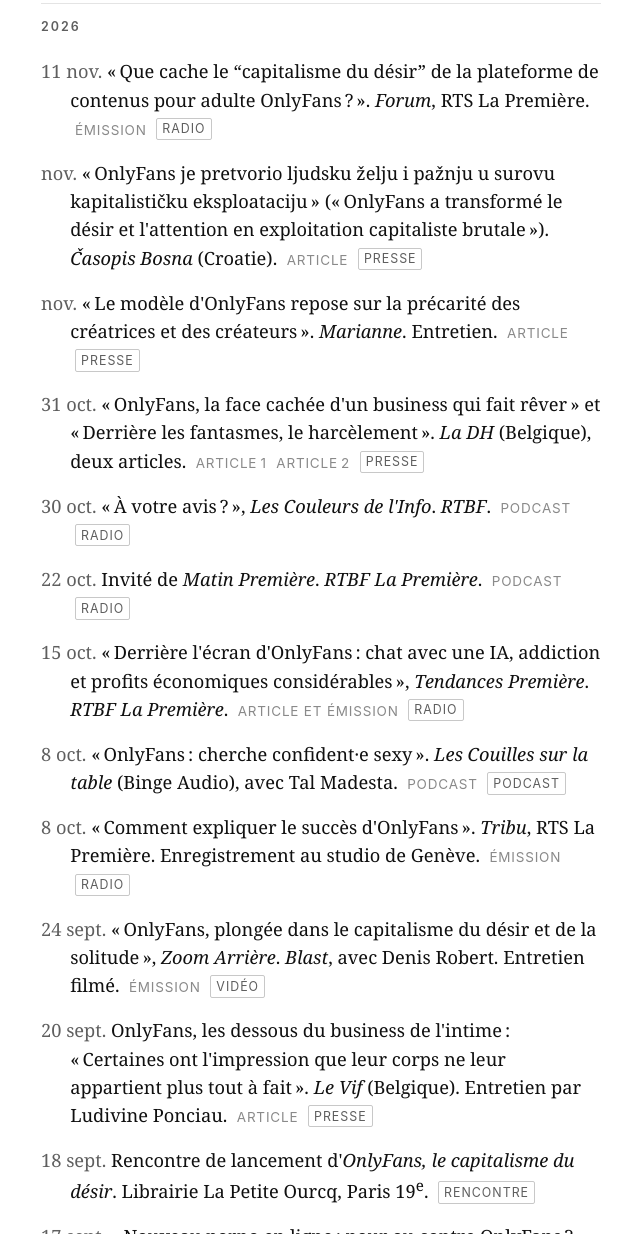
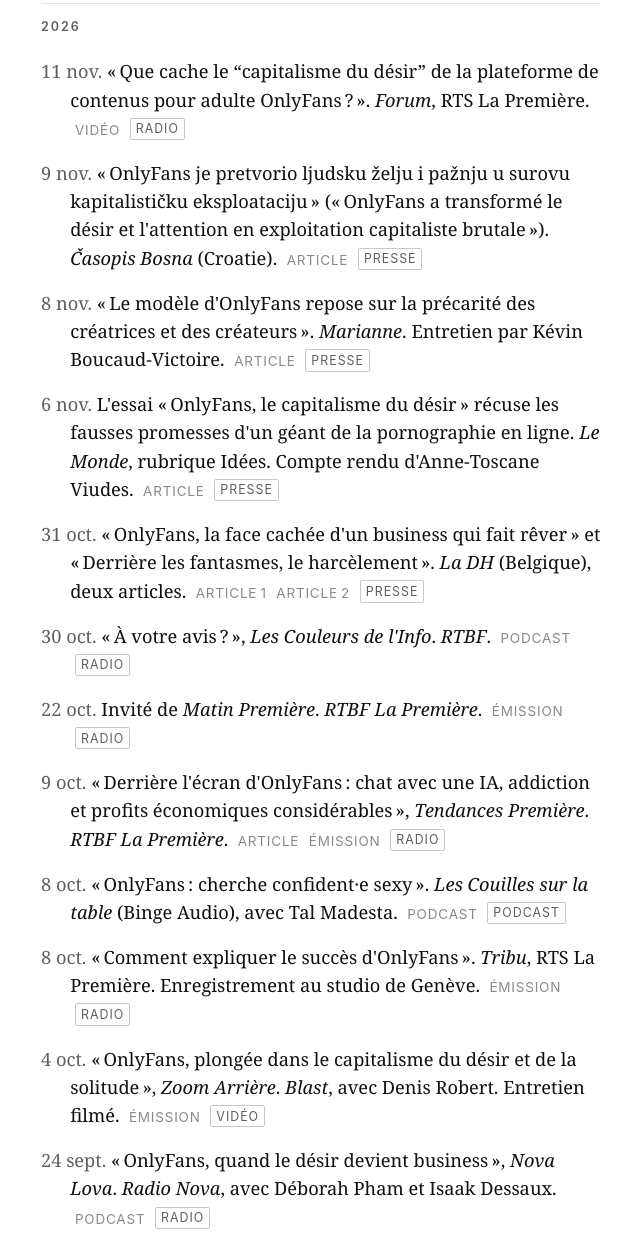
Before and after one commit to pierrebrasseur/pierrebrasseur.github.io, a plain HTML site: page medias.html in a window 1280 px wide. Shown: the part 617-1851 px from the top of the page, without its empty margins (319-959 px from the left). Drawn offline with Linux system fonts and the light colour scheme.

Commit message:
Médias : Le Monde (6 nov.), actu.fr, Radio Nova, Le Suricate ajoutés ; Blast au 4 oct., Tendances Première au 9 oct. ; dates de Marianne et Časopis Bosna ; liens Matin Première, Tendances Première, RTS Forum et Slate
Co-Authored-By: Claude Opus 5.5 <noreply@anthropic.com>

```diff
--- a/medias.html
+++ b/medias.html
@@ -43,24 +43,28 @@
   <h2>2026</h2>
 
   <ol class="biblio">
-    <li><span class="yr">11 nov.</span> «&#8239;Que cache le “capitalisme du désir” de la plateforme de contenus pour adulte OnlyFans&#8239;?&#8239;». <span class="venue">Forum</span>, RTS La Première. <a class="src" href="https://rts.ch/audio-podcast/2026/audio/pres-de-300-ecoles-italiennes-ont-du-etre-evacuees-ce-mercredi-matin-apres-une-menace-a-la-bombe-29413327.html">émission</a> <span class="tag">Radio</span></li>
-    <li><span class="yr">nov.</span> «&#8239;OnlyFans je pretvorio ljudsku želju i pažnju u surovu kapitalističku eksploataciju&#8239;» («&#8239;OnlyFans a transformé le désir et l'attention en exploitation capitaliste brutale&#8239;»). <span class="venue">Časopis Bosna</span> (Croatie). <a class="src" href="https://bosna.hr/onlyfans-je-pretvorio-ljudsku-zelju-i-paznju-u-surovu-kapitalisticku-eksploataciju/">article</a> <span class="tag">Presse</span></li>
-    <li><span class="yr">nov.</span> «&#8239;Le modèle d'OnlyFans repose sur la précarité des créatrices et des créateurs&#8239;». <span class="venue">Marianne</span>. Entretien. <a class="src" href="https://www.marianne.net/agora/entretiens-et-debats/pierre-brasseur-le-modele-d-onlyfans-repose-sur-la-precarite-des-creatrices-et-des-createurs">article</a> <span class="tag">Presse</span></li>
+    <li><span class="yr">11 nov.</span> «&#8239;Que cache le “capitalisme du désir” de la plateforme de contenus pour adulte OnlyFans&#8239;?&#8239;». <span class="venue">Forum</span>, RTS La Première. <a class="src" href="https://www.rts.ch/play/tv/forum/video/que-cache-le-capitalisme-du-desir-de-la-plateforme-de-contenus-pour-adulte-onlyfans-interview-de-pierre-brasseur-video?urn=urn:rts:video:b3ca536e-816f-35ce-93e1-8d043eff4d5f">vidéo</a> <span class="tag">Radio</span></li>
+    <li><span class="yr">9 nov.</span> «&#8239;OnlyFans je pretvorio ljudsku želju i pažnju u surovu kapitalističku eksploataciju&#8239;» («&#8239;OnlyFans a transformé le désir et l'attention en exploitation capitaliste brutale&#8239;»). <span class="venue">Časopis Bosna</span> (Croatie). <a class="src" href="https://bosna.hr/onlyfans-je-pretvorio-ljudsku-zelju-i-paznju-u-surovu-kapitalisticku-eksploataciju/">article</a> <span class="tag">Presse</span></li>
+    <li><span class="yr">8 nov.</span> «&#8239;Le modèle d'OnlyFans repose sur la précarité des créatrices et des créateurs&#8239;». <span class="venue">Marianne</span>. Entretien par Kévin Boucaud-Victoire. <a class="src" href="https://www.marianne.net/agora/entretiens-et-debats/pierre-brasseur-le-modele-d-onlyfans-repose-sur-la-precarite-des-creatrices-et-des-createurs">article</a> <span class="tag">Presse</span></li>
+    <li><span class="yr">6 nov.</span> L'essai «&#8239;OnlyFans, le capitalisme du désir&#8239;» récuse les fausses promesses d'un géant de la pornographie en ligne. <span class="venue">Le Monde</span>, rubrique Idées. Compte rendu d'Anne-Toscane Viudes. <a class="src" href="https://www.lemonde.fr/idees/article/2026/11/06/l-essai-onlyfans-le-capitalisme-du-desir-recuse-les-fausses-promesses-d-un-geant-de-la-pornographie-en-ligne_6807849_3232.html">article</a> <span class="tag">Presse</span></li>
     <li><span class="yr">31 oct.</span> «&#8239;OnlyFans, la face cachée d'un business qui fait rêver&#8239;» et «&#8239;Derrière les fantasmes, le harcèlement&#8239;». <span class="venue">La DH</span> (Belgique), deux articles. <a class="src" href="https://www.dhnet.be/actu/societe/2026/10/31/onlyfans-la-face-cachee-dun-business-qui-fait-rever-entre-argent-facile-et-precarite-QH2SAVB6QNBTPIZZC5YFALHZ3M/">article&#8239;1</a> <a class="src" href="https://www.dhnet.be/actu/societe/2026/10/31/derriere-les-fantasmes-le-harcelement-les-dessous-parfois-inquietants-du-quotidien-des-creatrices-sur-onlyfans-QR7CNOPQOJBTPKOELCAS3DEHW4/">article&#8239;2</a> <span class="tag">Presse</span></li>
     <li><span class="yr">30 oct.</span> «&#8239;À votre avis&#8239;?&#8239;», <em>Les Couleurs de l'Info</em>. <span class="venue">RTBF</span>. <a class="src" href="https://auvio.rtbf.be/media/podcast-3547275">podcast</a> <span class="tag">Radio</span></li>
-    <li><span class="yr">22 oct.</span> Invité de <em>Matin Première</em>. <span class="venue">RTBF La Première</span>. <a class="src" href="https://podcasts.apple.com/be/podcast/matin-premi%C3%A8re/id1156102009">podcast</a> <span class="tag">Radio</span></li>
-    <li><span class="yr">15 oct.</span> «&#8239;Derrière l'écran d'OnlyFans&#8239;: chat avec une IA, addiction et profits économiques considérables&#8239;», <em>Tendances Première</em>. <span class="venue">RTBF La Première</span>. <a class="src" href="https://www.rtbf.be/article/dans-les-coulisses-d-onlyfans-chat-avec-une-ia-addiction-charges-economiques-et-profils-des-createurs-11800001">article et émission</a> <span class="tag">Radio</span></li>
+    <li><span class="yr">22 oct.</span> Invité de <em>Matin Première</em>. <span class="venue">RTBF La Première</span>. <a class="src" href="https://auvio.rtbf.be/media/les-sequences-de-matin-premiere-l-invite-culture-3542603">émission</a> <span class="tag">Radio</span></li>
+    <li><span class="yr">9 oct.</span> «&#8239;Derrière l'écran d'OnlyFans&#8239;: chat avec une IA, addiction et profits économiques considérables&#8239;», <em>Tendances Première</em>. <span class="venue">RTBF La Première</span>. <a class="src" href="https://www.rtbf.be/article/dans-les-coulisses-d-onlyfans-chat-avec-une-ia-addiction-charges-economiques-et-profils-des-createurs-11800001">article</a> <a class="src" href="https://auvio.rtbf.be/media/tendances-premiere-tendances-premiere-3526432">émission</a> <span class="tag">Radio</span></li>
     <li><span class="yr">8 oct.</span> «&#8239;OnlyFans&#8239;: cherche confident·e sexy&#8239;». <span class="venue">Les Couilles sur la table</span> (Binge Audio), avec Tal Madesta. <a class="src" href="https://www.binge.audio/podcast/les-couilles-sur-la-table/onlyfans-cherche-confident%c2%b7e-sexy">podcast</a> <span class="tag">Podcast</span></li>
     <li><span class="yr">8 oct.</span> «&#8239;Comment expliquer le succès d'OnlyFans&#8239;». <span class="venue">Tribu</span>, RTS La Première. Enregistrement au studio de Genève. <a class="src" href="https://www.rts.ch/audio-podcast/2026/audio/comment-expliquer-le-succes-d-onlyfans-29383159.html">émission</a> <span class="tag">Radio</span></li>
-    <li><span class="yr">24 sept.</span> «&#8239;OnlyFans, plongée dans le capitalisme du désir et de la solitude&#8239;», <em>Zoom Arrière</em>. <span class="venue">Blast</span>, avec Denis Robert. Entretien filmé. <a class="src" href="https://www.blast-info.fr/emissions/2026/onlyfans-plongee-dans-le-capitalisme-du-desir-et-de-la-solitude-BNLiLyeoR8STZjuu6GnBDQ">émission</a> <span class="tag">Vidéo</span></li>
+    <li><span class="yr">4 oct.</span> «&#8239;OnlyFans, plongée dans le capitalisme du désir et de la solitude&#8239;», <em>Zoom Arrière</em>. <span class="venue">Blast</span>, avec Denis Robert. Entretien filmé. <a class="src" href="https://www.blast-info.fr/emissions/2026/onlyfans-plongee-dans-le-capitalisme-du-desir-et-de-la-solitude-BNLiLyeoR8STZjuu6GnBDQ">émission</a> <span class="tag">Vidéo</span></li>
+    <li><span class="yr">24 sept.</span> «&#8239;OnlyFans, quand le désir devient business&#8239;», <em>Nova Lova</em>. <span class="venue">Radio Nova</span>, avec Déborah Pham et Isaak Dessaux. <a class="src" href="https://podcasts.nova.fr/radio-nova-nova-lova/202609242241-nova-lova-onlyfans-quand-le-desir-devient-business">podcast</a> <span class="tag">Radio</span></li>
+    <li><span class="yr">23 sept.</span> Interdire OnlyFans et MYM&#8239;? «&#8239;Si on veut protéger les plus jeunes, c'est exactement le mauvais sens&#8239;». <span class="venue">actu.fr</span>. Entretien. <a class="src" href="https://actu.fr/societe/interdire-onlyfans-et-mym-si-on-veut-proteger-les-plus-jeunes-c-est-exactement-le-mauvais-sens_64826035.html">article</a> <span class="tag">Presse</span></li>
     <li><span class="yr">20 sept.</span> OnlyFans, les dessous du business de l'intime&#8239;: «&#8239;Certaines ont l'impression que leur corps ne leur appartient plus tout à fait&#8239;». <span class="venue">Le Vif</span> (Belgique). Entretien par Ludivine Ponciau. <a class="src" href="https://www.levif.be/societe/sante/sexualite/onlyfans-les-dessous-du-business-de-lintime-certaines-ont-limpression-que-leur-corps-ne-leur-appartient-plus-tout-a-fait">article</a> <span class="tag">Presse</span></li>
     <li><span class="yr">18 sept.</span> Rencontre de lancement d'<em>OnlyFans, le capitalisme du désir</em>. Librairie La Petite Ourcq, Paris 19<sup>e</sup>. <span class="tag">Rencontre</span></li>
     <li><span class="yr">17 sept.</span> «&#8239;Nouveau porno en ligne&#8239;: pour ou contre OnlyFans&#8239;?&#8239;», <em>Le débat de la grande matinale</em>. <span class="venue">France Inter</span>. <a class="src" href="https://www.youtube.com/watch?v=c5LMnGPm6iM">vidéo</a> <span class="tag">Radio</span></li>
     <li><span class="yr">14 sept.</span> 40 salariés, 8 milliards de dollars de chiffre d'affaires&#8239;: comment OnlyFans parvient à vendre «&#8239;une intimité fabriquée mais qui paraît réelle&#8239;». <span class="venue">La Tribune</span>. Entretien par Marine Protais. <a class="src" href="https://www.latribune.fr/article/tech/68794920334766/40-salaries-8-milliards-de-dollars-de-chiffre-daffaires-comment-onlyfans-parvient-a-vendre-une-intimite-fabriquee-mais-qui-parait-reelle">article</a> <span class="tag">Presse</span></li>
     <li><span class="yr">12 sept.</span> «&#8239;Sur la plateforme OnlyFans se monnaie la conviction d'exister pour quelqu'un&#8239;»&#8239;: un livre dévoile les dessous d'un capitalisme du désir. <span class="venue">Le Temps</span> (Suisse). <a class="src" href="https://www.letemps.ch/economie/sur-la-plateforme-onlyfans-se-monnaie-la-conviction-d-exister-pour-quelqu-un-un-livre-devoile-les-dessous-d-un-capitalisme-du-desir">article</a> <span class="tag">Presse</span></li>
+    <li><span class="yr">12 sept.</span> «&#8239;OnlyFans, le capitalisme du désir&#8239;». <span class="venue">Le Suricate</span> (Belgique). Recension de Vincent Penninckx. <a class="src" href="https://www.lesuricate.org/onlyfans-le-capitalisme-du-desir/">article</a> <span class="tag">Presse</span></li>
     <li><span class="yr">10 sept.</span> «&#8239;MeToo a libéré la parole, OnlyFans la vend à l'heure&#8239;». <span class="venue">Au Poste</span>, émission de David Dufresne, avec Irène Despontin Lefèvre. <a class="src" href="https://auposte.media/emissions/metoo-a-libere-la-parole-onlyfans-la-vend-a-l-heure">émission</a> <span class="tag">Vidéo</span></li>
     <li><span class="yr">8 sept.</span> «&#8239;Pour la majorité de créatrices OnlyFans, leur activité reste vécue comme une forme de contrainte&#8239;». <span class="venue">Usbek &amp; Rica</span>. Entretien par Charlène Deveaux. <a class="src" href="https://usbeketrica.com/fr/article/pour-la-majorite-de-creatrices-onlyfans-leur-activite-reste-vecue-comme-une-forme-de-contrainte-capitalisme-desir-brasseur">article</a> <span class="tag">Presse</span></li>
-    <li><span class="yr">sept.</span> Entretien vidéo pour <span class="venue">Slate</span>, diffusé sur Instagram. <span class="tag">Presse</span></li>
+    <li><span class="yr">sept.</span> Entretien vidéo pour <span class="venue">Slate</span>, diffusé sur Instagram. <a class="src" href="https://www.instagram.com/reel/DdD-v-yAFMe/">vidéo</a> <span class="tag">Presse</span></li>
     <li><span class="yr">18 août.</span> «&#8239;Sur OnlyFans, les abonnés racontent aux créatrices de contenu leur travail, leur divorce, leur solitude&#8239;». <span class="venue">Libération</span>, p. 20–21. Entretien recueilli par Adrien Naselli, série «&#8239;La tête dans le cul&#8239;» (2/4). <a class="src" href="https://www.liberation.fr/idees-et-debats/pierre-brasseur-sociologue-sur-onlyfans-les-abonnes-racontent-aux-creatrices-de-contenu-leur-travail-leur-divorce-leur-solitude-20260818_RMBUGP3IPVGGFFRXKYYF35JNRU/">article</a> <span class="tag">Presse</span></li>
   </ol>
 
```
